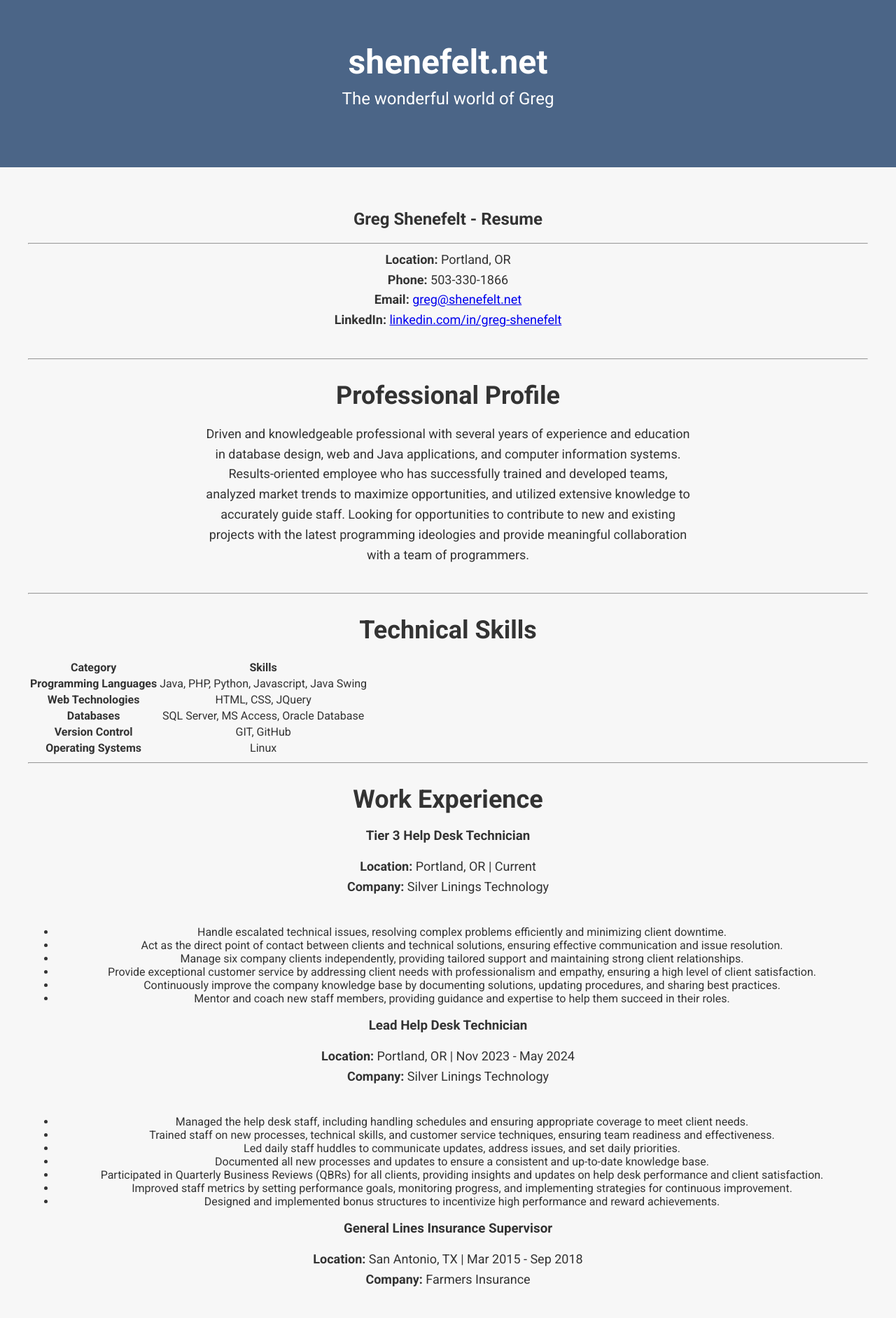
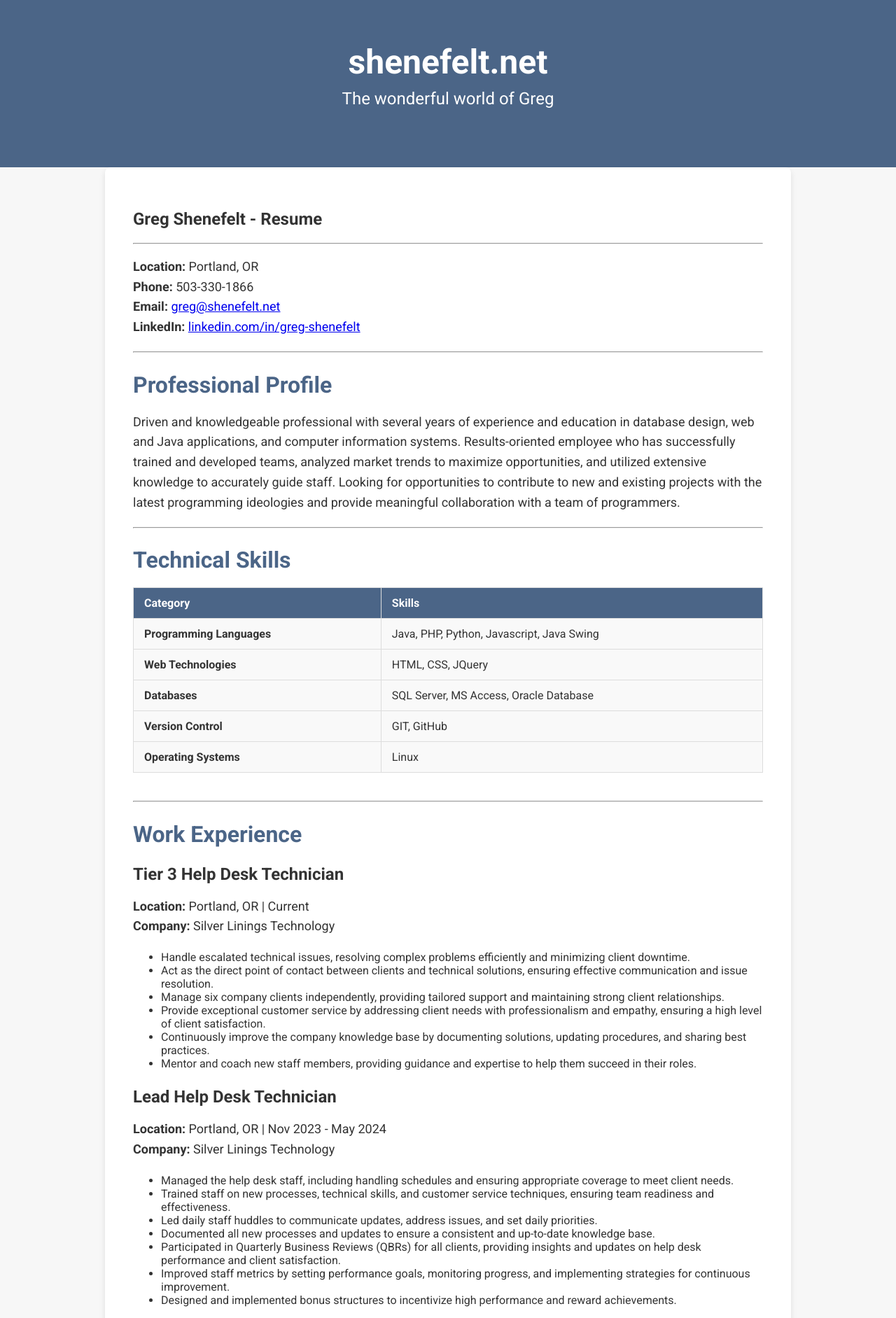
Before and after one commit to greg0rys/greg0rys.github.io, a Jekyll site: the page built from index.md, in a window 1280 px wide. Shown: the top 1883 px of the page at 70% size. Built offline with Jekyll 4.4.1, drawn with Linux system fonts in a browser that asks for light colours.

Commit message:
Update default.html

```diff
--- a/_layouts/default.html
+++ b/_layouts/default.html
@@ -34,19 +34,52 @@
 
     .content {
       padding: 40px;
-      text-align: center;
+      text-align: left;
+      max-width: 900px;
+      margin: 0 auto;
+      background-color: white;
+      border-radius: 8px;
+      box-shadow: 0 4px 8px rgba(0, 0, 0, 0.1);
     }
 
     .content h2 {
-      font-size: 36px;
+      font-size: 32px;
       margin-bottom: 20px;
+      color: #4B6587;
+    }
+
+    .content h3 {
+      font-size: 24px;
+      margin-bottom: 15px;
+      color: #333;
     }
 
     .content p {
       font-size: 18px;
       line-height: 1.6;
-      max-width: 700px;
-      margin: 0 auto 40px;
+      margin-bottom: 20px;
+    }
+
+    .content table {
+      width: 100%;
+      border-collapse: collapse;
+      margin-bottom: 40px;
+    }
+
+    .content th, .content td {
+      border: 1px solid #ddd;
+      padding: 12px 15px;
+      text-align: left;
+    }
+
+    .content th {
+      background-color: #4B6587;
+      color: white;
+      font-weight: bold;
+    }
+
+    .content td {
+      background-color: #f9f9f9;
     }
 
     .cta-button {
@@ -56,6 +89,8 @@
       text-decoration: none;
       border-radius: 5px;
       font-size: 18px;
+      display: inline-block;
+      margin-top: 20px;
     }
 
     .cta-button:hover {
@@ -74,7 +109,6 @@
       margin: 0;
       font-size: 14px;
     }
-
   </style>
 </head>
 <body>
```
